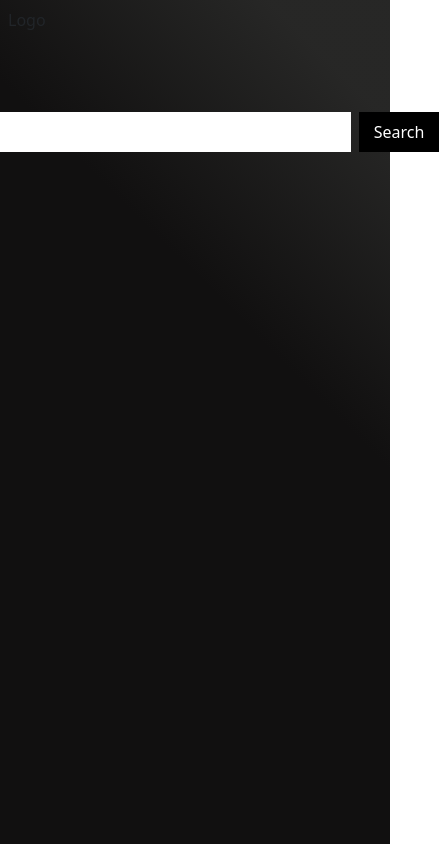
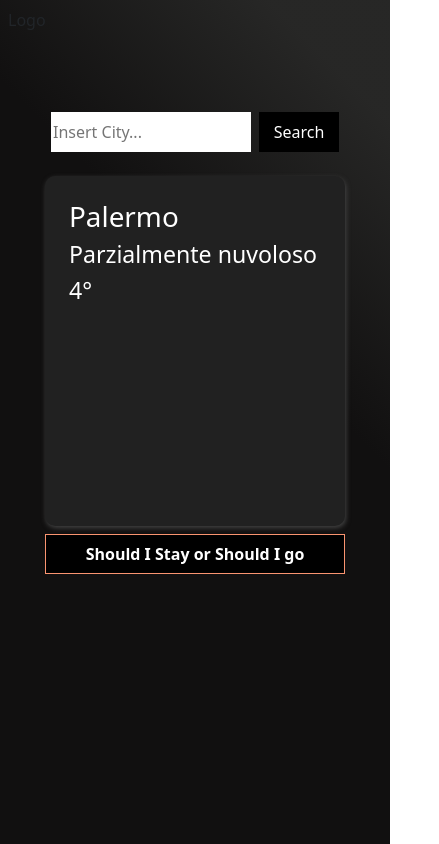
Before and after one commit to CarmeloB4/test-project, an Angular app: page / in a window 390 px wide. Shown: the whole page, 439 px wide, since content can reach past the window. Built offline with nearby package versions, Linux system fonts and the light colour scheme.

Commit message:
Complete page and responsive

```diff
--- /dev/null
+++ b/src/app/modules/homepage/components/weather-card/weather-card.component.html
@@ -0,0 +1,6 @@
+<div class="main-container d-flex flex-column p-4">
+<!--  <img>-->
+  <h1>Palermo</h1>
+  <h3>Parzialmente nuvoloso</h3>
+  <h3>4°</h3>
+</div>
--- /dev/null
+++ b/src/app/modules/homepage/components/weather-card/weather-card.component.scss
@@ -0,0 +1,8 @@
+.main-container {
+  background-color: #212121;
+  color: #fff;
+  width: 300px;
+  height: 350px;
+  border-radius: 10px;
+  box-shadow: 1px 2px 5px #444444;
+}
--- /dev/null
+++ b/src/app/modules/homepage/components/weather-card/weather-card.component.ts
@@ -0,0 +1,15 @@
+import { Component, OnInit } from '@angular/core';
+
+@Component({
+  selector: 'app-weather-card',
+  templateUrl: './weather-card.component.html',
+  styleUrls: ['./weather-card.component.scss']
+})
+export class WeatherCardComponent implements OnInit {
+
+  constructor() { }
+
+  ngOnInit(): void {
+  }
+
+}
--- a/src/app/modules/homepage/homepage.module.ts
+++ b/src/app/modules/homepage/homepage.module.ts
@@ -2,12 +2,14 @@ import { NgModule } from '@angular/core';
 import { CommonModule } from '@angular/common';
 import { HomepageComponent } from './pages/homepage/homepage.component';
 import { HomepageRoutingModule } from './homepage-routing.module';
+import { WeatherCardComponent } from './components/weather-card/weather-card.component';
 
 
 
 @NgModule({
   declarations: [
-    HomepageComponent
+    HomepageComponent,
+    WeatherCardComponent
   ],
   imports: [
     CommonModule,
--- a/src/app/modules/homepage/pages/homepage/homepage.component.html
+++ b/src/app/modules/homepage/pages/homepage/homepage.component.html
@@ -1,9 +1,13 @@
 <div class="main-wrapper d-flex flex-column gap-5">
   <div class="p-2">Logo</div>
-  <div class="weather-container d-flex align-self-center">
+  <div class="weather-container d-flex flex-column align-items-center">
     <div class="search d-flex justify-content-around mt-4">
-      <input type="text">
+      <input type="text" placeholder="Insert City...">
       <button class="ms-2">Search</button>
     </div>
+    <ng-container>
+      <app-weather-card class="mt-4"></app-weather-card>
+      <button class="cta-button mt-2">Should I Stay or Should I go</button>
+    </ng-container>
   </div>
 </div>
--- a/src/app/modules/homepage/pages/homepage/homepage.component.scss
+++ b/src/app/modules/homepage/pages/homepage/homepage.component.scss
@@ -4,6 +4,7 @@
   height: 100vh;
   background: rgb(17,16,16);
   background: linear-gradient(45deg, rgba(17,16,16,1) 62%, rgba(38,38,37,0.9948354341736695) 90%);
+  overflow: hidden;
 
   .weather-container {
     .search {
@@ -11,7 +12,16 @@
         width: 400px;
         border: none;
         height: 40px;
+
+        &:focus {
+          outline: none;
+        }
+
+        @media screen and (max-width: 767px){
+          width: 200px;
+        }
       }
+
       button {
         width: 80px;
         background-color: #000;
@@ -19,5 +29,21 @@
         border: 1px solid #000;
       }
     }
+
+    .cta-button {
+      width: 300px;
+      height: 40px;
+      background-color: #000;
+      color: #fff;
+      font-weight: bold;
+      border: 0.5px solid #fa9470;
+      transition: transform .7s ease-in-out;
+
+      &:hover {
+        background-color: #fff;
+        color: #000;
+        transform: rotate(360deg);
+      }
+    }
   }
 }
```
Also changed, not shown: src/app/modules/homepage/service/api.service.ts (added, +9 -0 lines), src/app/modules/homepage/components/index.txt (deleted), 2 other files (tests, documents, lock files or other folders).
